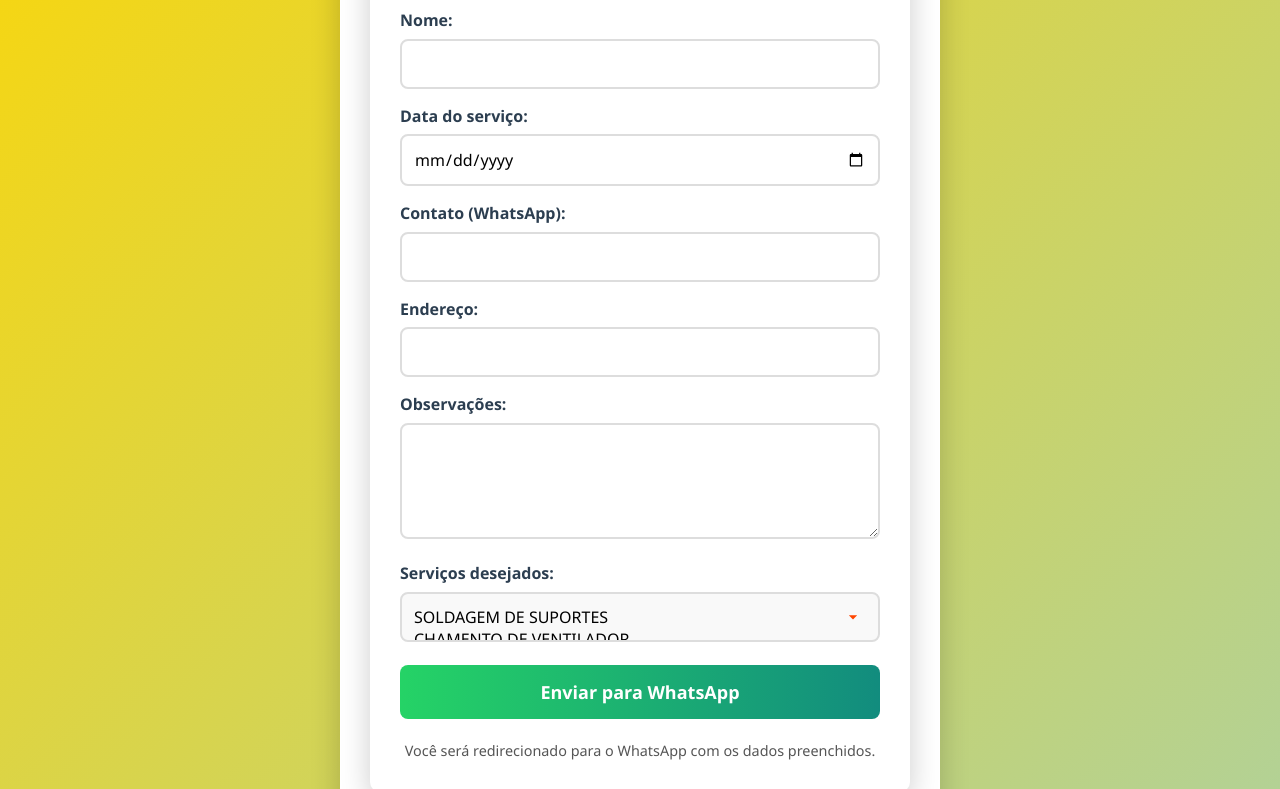
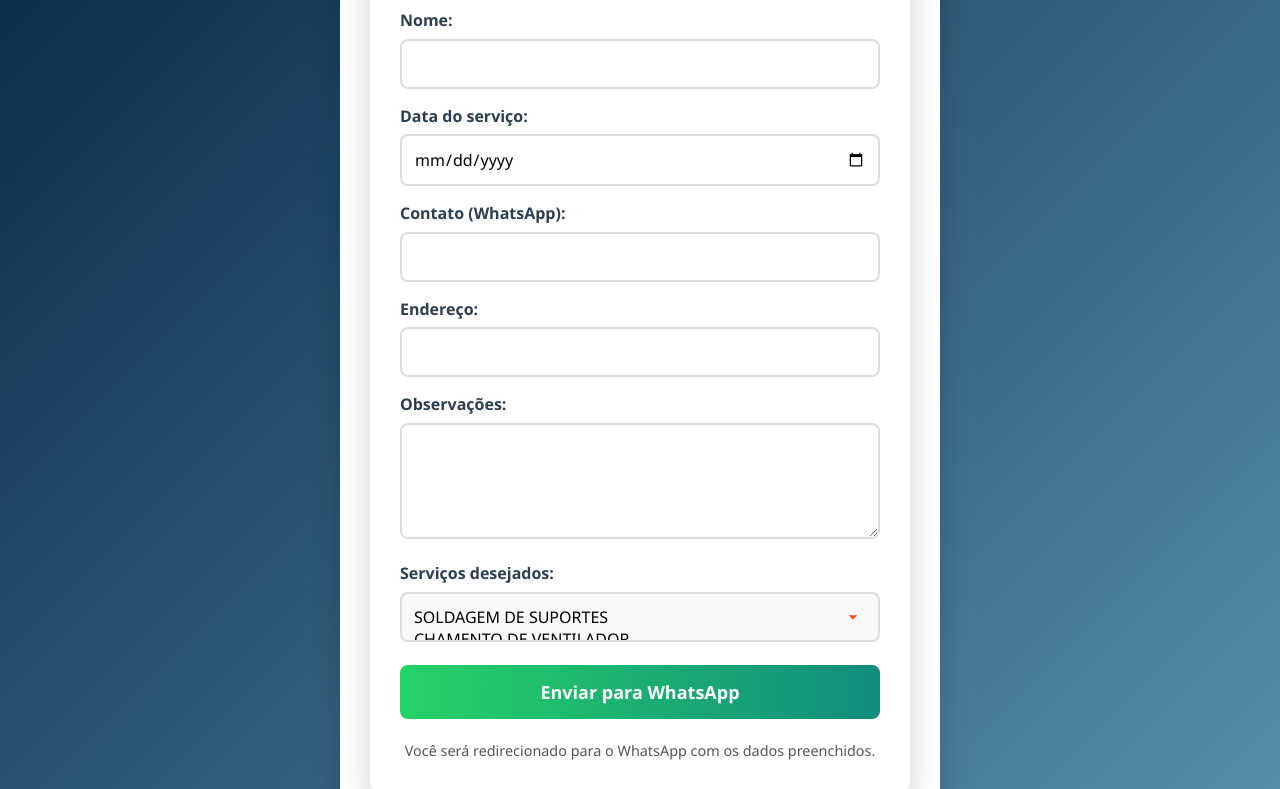
Before and after one commit to Rebobinagem-c/Rebobinagem-c.github.io, a plain HTML site: page index.html in a window 1280 px wide. Shown: the part 331-1120 px from the top of the page. Drawn offline with Linux system fonts and the light colour scheme.

Commit message:
LINEAR EDITADOE QUASE PROTO

```diff
--- a/index.html
+++ b/index.html
@@ -169,7 +169,7 @@
   <style>
     body {color: #001F3F
       font-family: Arial, sans-serif;
-      background: linear-gradient(135deg, #FFD700, #87CEEB);
+      background: linear-gradient(135deg, #001F3F, #87CEEB);
       padding: 20px;
       color: #333;
     }
```
